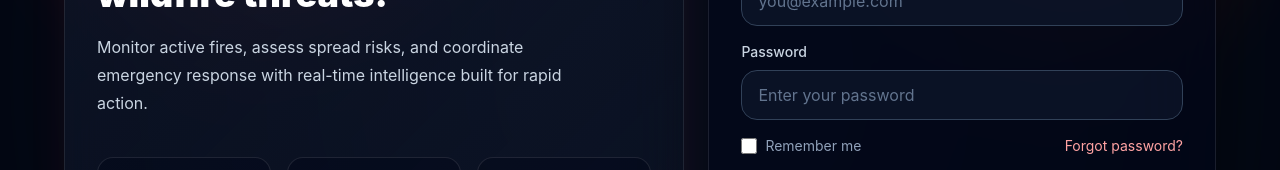
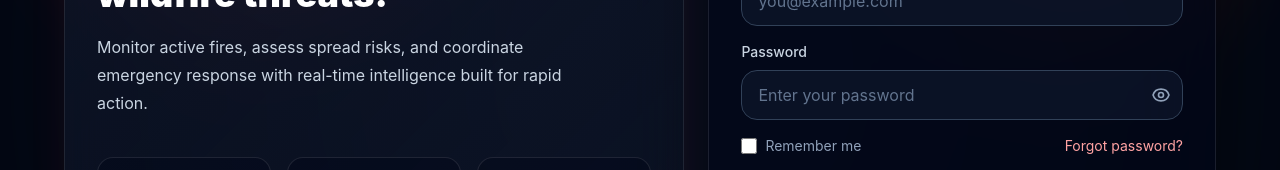
Before and after one commit to MuhammadHamza123c/FireGuard, a React (Vite) app in the folder dashboard/: page /login in a window 1280 px wide. Shown: the part 305-475 px from the top of the page. Built offline with nearby package versions, Linux system fonts and the light colour scheme; no server answers.

Commit message:
Add eye icon to toggle password visibility on login page

```diff
--- a/dashboard/src/pages/LoginPage.jsx
+++ b/dashboard/src/pages/LoginPage.jsx
@@ -9,6 +9,7 @@
   const [fullName, setFullName] = useState('');
   const [error, setError] = useState('');
   const [loading, setLoading] = useState(false);
+  const [showPassword, setShowPassword] = useState(false);
   const { login, signup } = useAuth();
   const navigate = useNavigate();
 
@@ -126,14 +127,33 @@
 
             <div>
               <label className="mb-2 block text-sm font-medium text-slate-300">Password</label>
+              <div className="relative">
                 <input
-                type="password"
+                  type={showPassword ? 'text' : 'password'}
                   value={password}
                   onChange={(e) => setPassword(e.target.value)}
                   required
                   placeholder="Enter your password"
-                className="w-full rounded-2xl border border-slate-700 bg-slate-900/70 px-4 py-3 text-white placeholder:text-slate-500 transition-all focus:border-red-500/60 focus:outline-none focus:ring-2 focus:ring-red-500/20"
+                  className="w-full rounded-2xl border border-slate-700 bg-slate-900/70 px-4 py-3 pr-12 text-white placeholder:text-slate-500 transition-all focus:border-red-500/60 focus:outline-none focus:ring-2 focus:ring-red-500/20"
                 />
+                <button
+                  type="button"
+                  onClick={() => setShowPassword(!showPassword)}
+                  className="absolute right-3 top-1/2 -translate-y-1/2 text-slate-400 transition hover:text-white"
+                  tabIndex={-1}
+                >
+                  {showPassword ? (
+                    <svg className="h-5 w-5" fill="none" viewBox="0 0 24 24" stroke="currentColor">
+                      <path strokeLinecap="round" strokeLinejoin="round" strokeWidth={2} d="M13.875 18.825A10.05 10.05 0 0112 19c-4.478 0-8.268-2.943-9.543-7a9.97 9.97 0 011.563-3.029m5.858.908a3 3 0 114.243 4.243M9.878 9.878l4.242 4.242M9.88 9.88l-3.29-3.29m7.532 7.532l3.29 3.29M3 3l3.59 3.59m0 0A9.953 9.953 0 0112 5c4.478 0 8.268 2.943 9.543 7a10.025 10.025 0 01-4.132 5.411m0 0L21 21" />
+                    </svg>
+                  ) : (
+                    <svg className="h-5 w-5" fill="none" viewBox="0 0 24 24" stroke="currentColor">
+                      <path strokeLinecap="round" strokeLinejoin="round" strokeWidth={2} d="M15 12a3 3 0 11-6 0 3 3 0 016 0z" />
+                      <path strokeLinecap="round" strokeLinejoin="round" strokeWidth={2} d="M2.458 12C3.732 7.943 7.523 5 12 5c4.478 0 8.268 2.943 9.542 7-1.274 4.057-5.064 7-9.542 7-4.477 0-8.268-2.943-9.542-7z" />
+                    </svg>
+                  )}
+                </button>
+              </div>
             </div>
 
             {!isSignup && (
```
Lines whose indentation alone changed are shown as unchanged.
